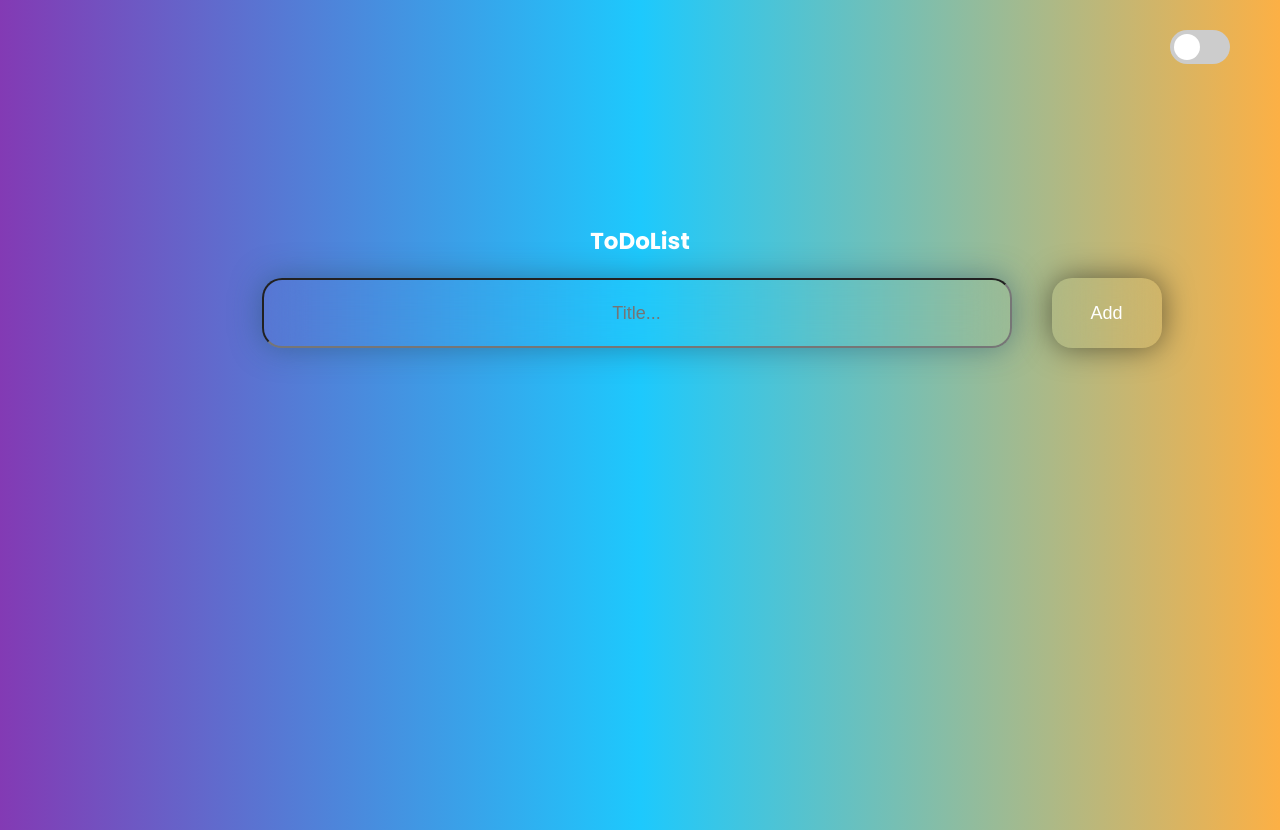
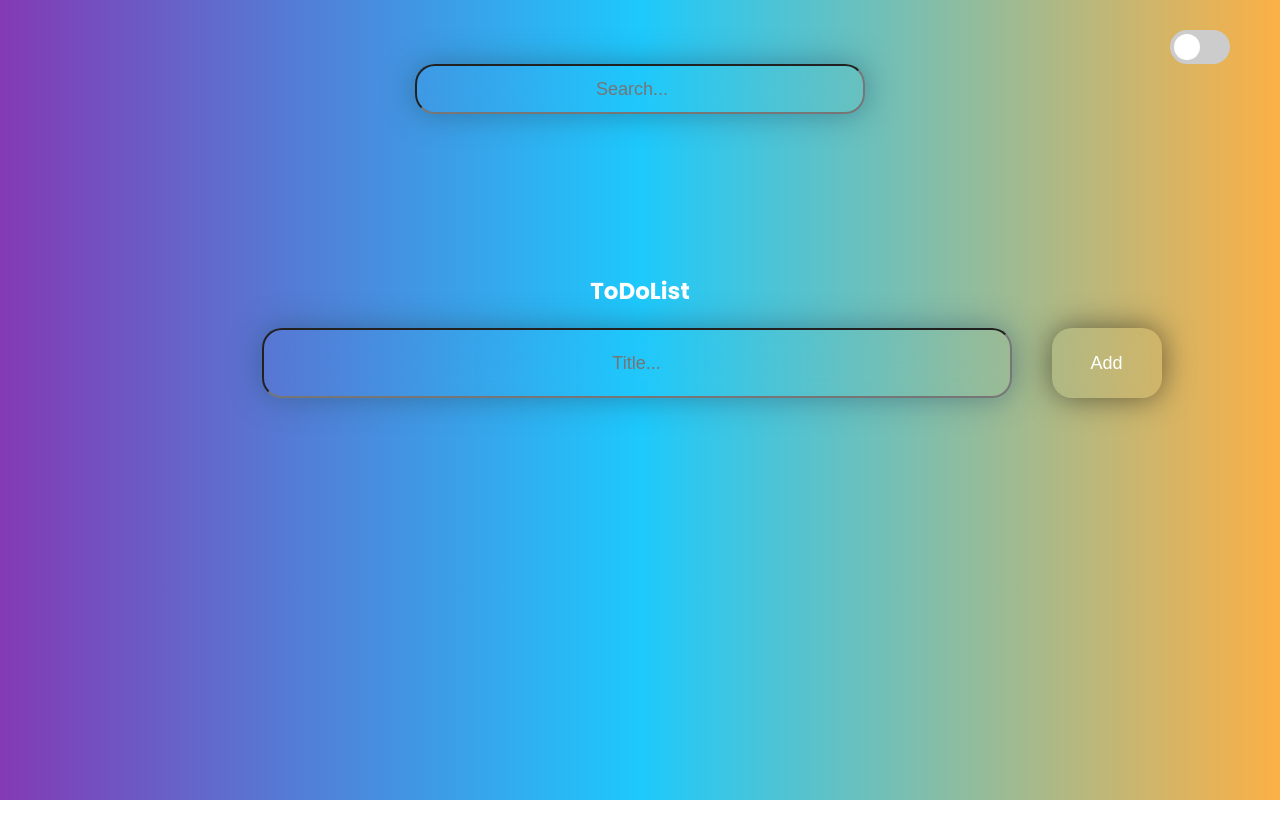
Before and after one commit to MoBsTe/ToDoList, a plain HTML site: page index.html in a window 1280 px wide. After the commit the page ends 800 px from the top, so only its background shows below. Drawn offline with Linux system fonts and the light colour scheme.

Commit message:
add search input

```diff
--- a/index.html
+++ b/index.html
@@ -10,12 +10,15 @@
     <title>Document</title>
 </head>
 
-<body class="body">
+<body>
     <div class="change_mode">
         <label class="switch">
-          <input class="input-mode" type="checkbox" onclick="changeMode()">
-          <span class="slider"></span>
+            <input class="input-mode" type="checkbox" onclick="changeMode()">
+            <span class="slider"></span>
         </label>
+    </div>
+    <div class="search">
+        <input class="search_input" type="search" placeholder="Search...">
     </div>
     <div class="containet">
         <h2>ToDoList</h2>
--- a/main.js
+++ b/main.js
@@ -1,4 +1,5 @@
 const input = document.querySelector('.input_text');
+const inputSearch = document.querySelector('.search_input')
 const btnAdd = document.querySelector('button');
 const lists = document.querySelector('.lists');
 const darkMode = document.querySelector('.dark-mode');
@@ -86,6 +87,24 @@ function confirmbtn(e) {
 }
 
 
+// search input
+inputSearch.addEventListener('input', () => {
+    const searchValue = inputSearch.value.toLowerCase();
+    const list = document.querySelectorAll('.list');
+    list.forEach((element) => {
+        const text = element.querySelector('.text');
+        const textValue = text.textContent.toLowerCase();
+        if (searchValue == "" || textValue.includes(searchValue)) {
+            element.style.display = 'flex';
+        } else {
+            element.style.display = 'none';
+        }
+    })
+    console.log(inputSearch.value);
+})
+
+
+
 // create dark mode
 function changeMode() {
     const element = document.body;
--- a/style.css
+++ b/style.css
@@ -6,11 +6,31 @@
     box-sizing: border-box;
 }
 
-.body {
-    min-height: 100vh;
+body {
+    min-height: 100%;
     background: rgb(131, 58, 180);
     background: linear-gradient(90deg, rgba(131, 58, 180, 1) 0%, rgba(29, 201, 253, 1) 50%, rgba(252, 176, 69, 1) 100%);
     font-family: 'Poppins', 'sans-serif';
+}
+
+.search {
+    display: flex;
+    justify-content: center;
+    align-items: center;
+}
+
+.search_input {
+    text-align: center;
+    font-size: 18px;
+    min-width: 450px;
+    height: 50px;
+    padding: 0 10px;
+    border-radius: 20px;
+    outline: none;
+    box-shadow: 0 0 30px rgba(38, 76, 99, 0.5);
+    background: transparent;
+    backdrop-filter: blur(20px);
+    color: #fff;
 }
 
 .containet {
```
